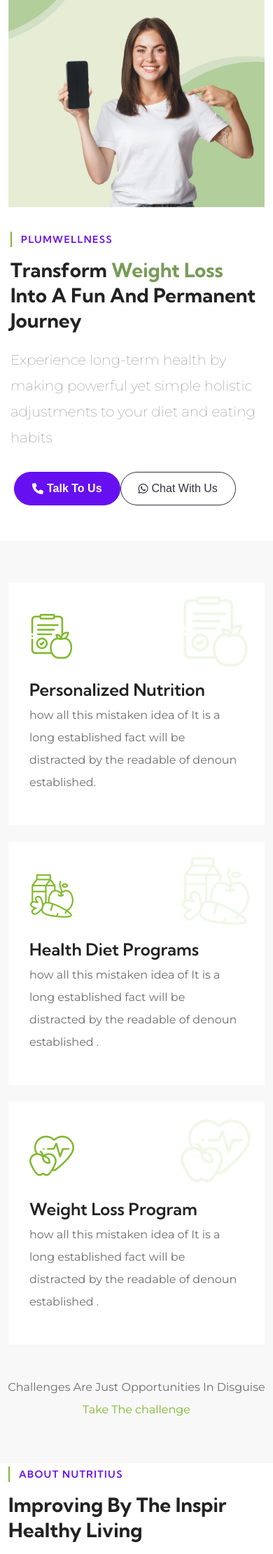
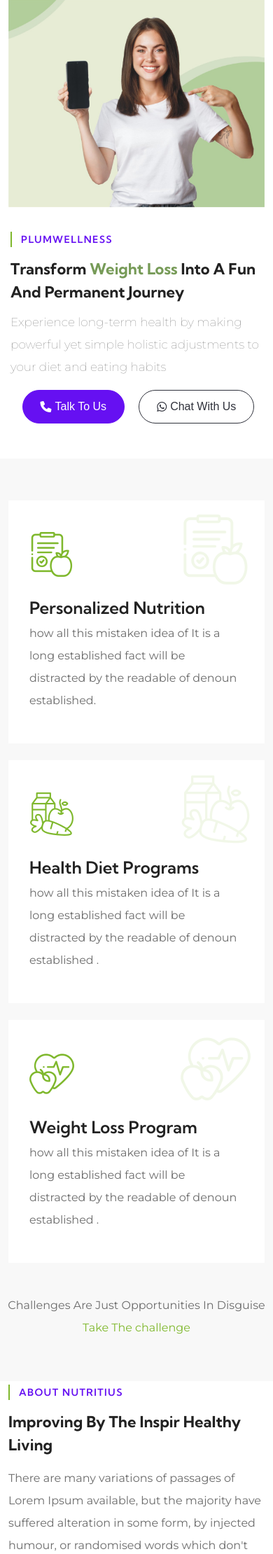
Before and after one commit to bhupindersinghsaggu/plumwellness.in, a PHP site: page / in a window 390 px wide. Shown: the part 71-2291 px from the top of the page at 70% size. Run offline with PHP 8.4, Linux system fonts and the light colour scheme; some libraries are stand-ins or nearby versions; some web fonts are replaced.

Commit message:
Update custom.css

```diff
--- a/css/custom.css
+++ b/css/custom.css
@@ -166,7 +166,7 @@
     border-radius: 30px;
     transition: all .3s linear;
     font-family: "Satoshi Bold", sans-serif;
-    font-weight: 700;
+    font-weight: 500;
     font-size: 16px;
     line-height: 22px;
     background: var(--button-color);
@@ -218,7 +218,7 @@
     list-style: none;
 }
 
- @media (max-width: 767px) {
+ /* @media (max-width: 767px) {
     .banner .banner-inside .col-70 ul.banner-cta {
       margin-bottom: 40px;
       flex-direction: column;
@@ -226,7 +226,7 @@
     .secondary-btn {
         margin-left: -20px;
     }
-  }
+  } */
 
   @media (max-width: 767px) {
     section {
@@ -237,3 +237,25 @@
 .mgr{
     margin-right: 5px;
 }
+
+@media (max-width: 479px) {
+    .pq-section-title-style-1 .pq-section-title {
+        font-size: 22px;
+        line-height: 33px;
+    }
+    .slider-sub {
+        font-size: 17px;
+        line-height: 32px;
+        padding-top: 10px;
+        font-weight: 100;
+        margin-bottom: 17px;
+    }
+
+    .flex {
+        display: flex;
+        display: -webkit-flex;
+        display: -moz-flex;
+        display: -ms-flex;
+        justify-content: center;
+    }
+}
```
